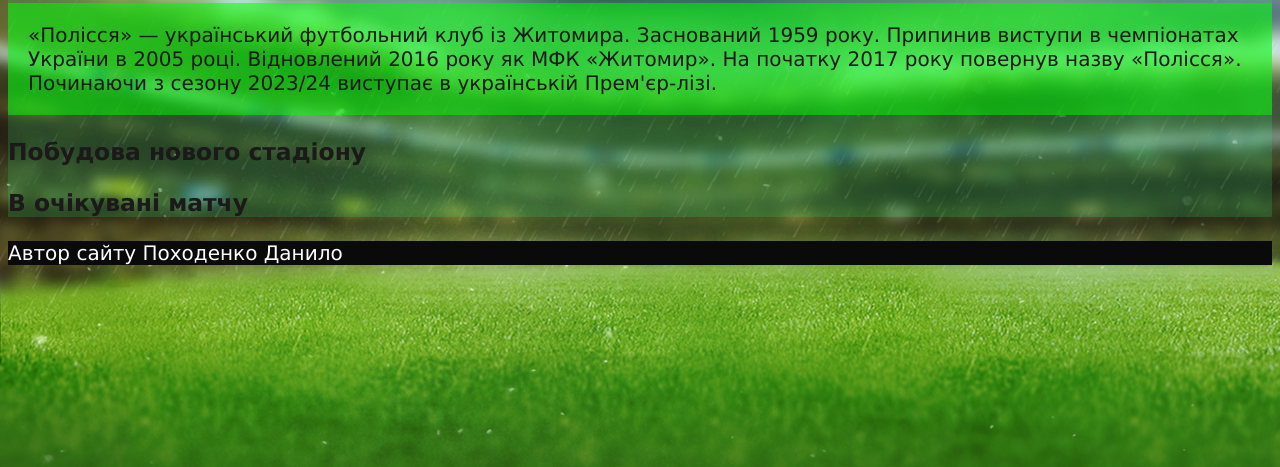
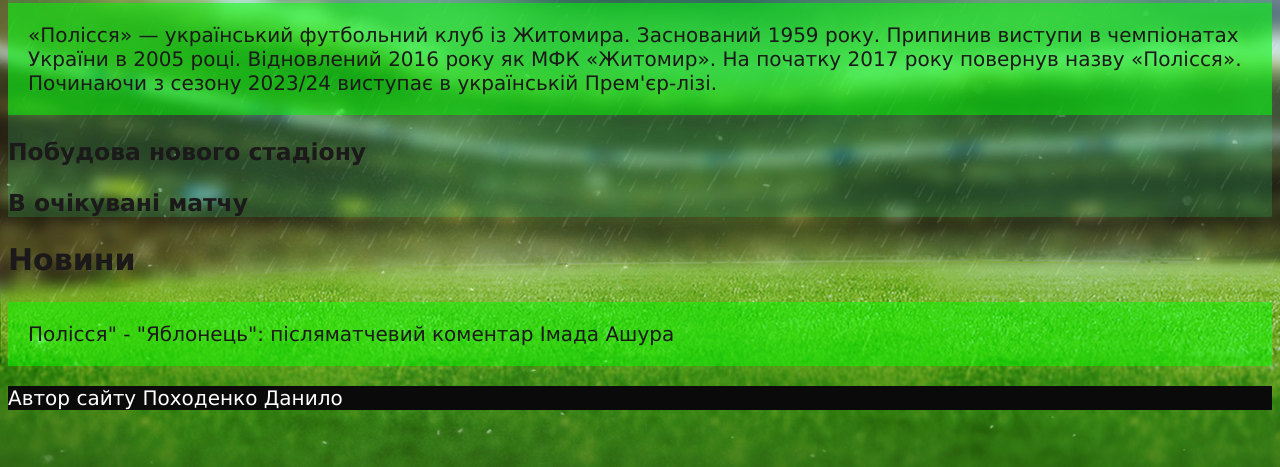
Before and after one commit to danilko1010s/fc_polissya, a plain HTML site: page index.html in a window 1280 px wide. Shown: the part 333-800 px from the top of the page. Drawn offline with Linux system fonts and the light colour scheme.

```diff
--- a/index.html
+++ b/index.html
@@ -30,7 +30,12 @@
         <h3>В очікувані матчу</h3>
     </article>
 </section>
-<section id="news"></section>
+<section id="news">
+    <h2>  Новини</h2>
+    <article>
+        <p>Полісся" - "Яблонець": післяматчевий коментар Імада Ашура</p>
+    </article>
+</section>
 <section></section>
 <section></section>
 <section></section>
```
